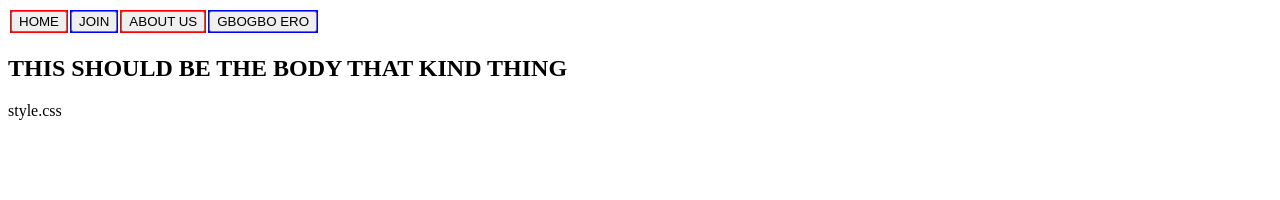
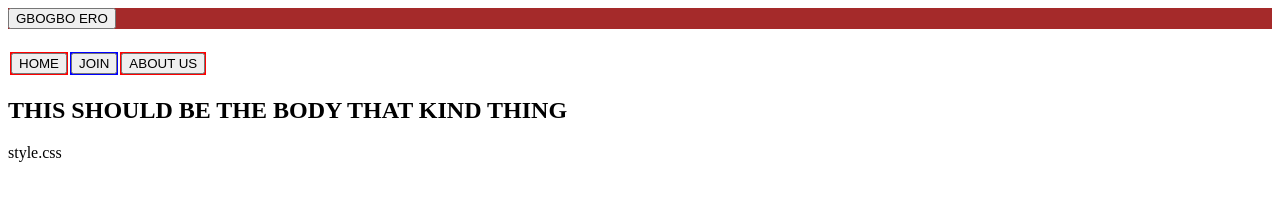
Before and after one commit to eregain/gomycode, a plain HTML site: page index.html in a window 1280 px wide. Drawn offline with Linux system fonts and the light colour scheme.

Commit message:
Update index.html

```diff
--- a/index.html
+++ b/index.html
@@ -22,6 +22,7 @@
     </td>
     </h1>
         <h1>
+            <div style="background-color:brown;color:orange: padding:20px;"
     <td bgcolor="blue">
         <button>
         GBOGBO ERO
```
